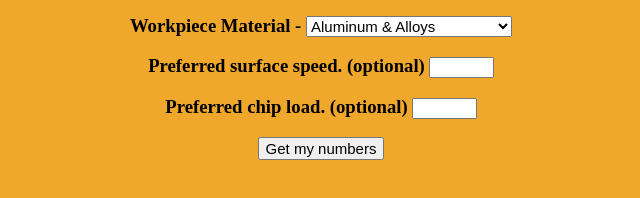
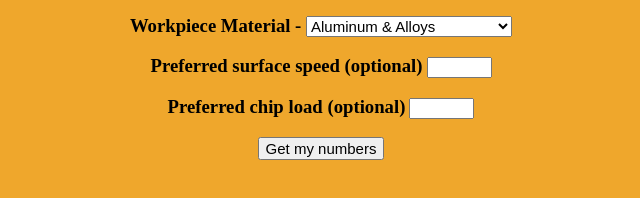
Before and after one commit to rhbedenbaugh/S-F-Calc, a plain HTML site: page index.html in a window 1280 px wide. Shown: the part 338-536 px from the top of the page, 319-959 px from the left. Drawn offline with Linux system fonts and the light colour scheme.

Commit message:
punctuation update

```diff
--- a/index.html
+++ b/index.html
@@ -85,11 +85,11 @@
       ><br />
       <br />
 
-      <h3>Preferred surface speed. (optional)</h3>
+      <h3>Preferred surface speed (optional)</h3>
       <input id="idealSFM" size="5" /><br />
       <br />
 
-      <h3>Preferred chip load. (optional)</h3>
+      <h3>Preferred chip load (optional)</h3>
       <input id="idealChipLoad" size="5" />
       <br />
       <br />
```
